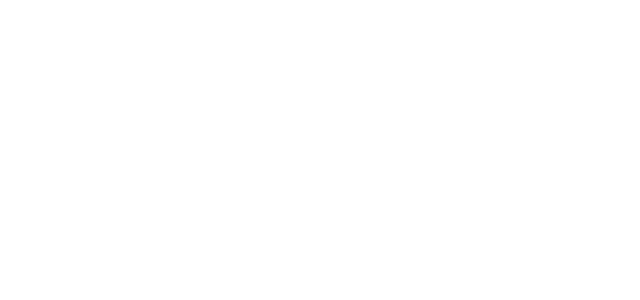
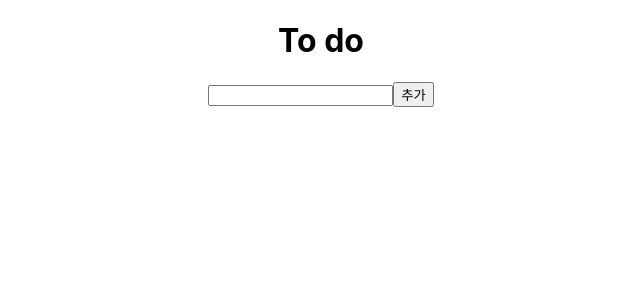
Before and after one commit to summermong/ts-onebite, a React (Create React App) app in the folder sec11/: page / in a window 1280 px wide. Shown: the top 300 px of the page, without its empty margins (319-959 px from the left). Built offline with nearby package versions, Linux system fonts and the light colour scheme.

Commit message:
FEAT: 상태관리와 props 1

```diff
--- a/sec11/src/App.tsx
+++ b/sec11/src/App.tsx
@@ -1,7 +1,43 @@
 import './App.css';
+import { useState, useRef, useEffect } from 'react';
+import Editor from './components/Editor';
+
+interface Todo {
+  id: number;
+  content: string;
+}
 
 function App() {
-  return <div className="App"></div>;
+  // setText는 제네릭 함수
+  // useState에 아무것도 안 넣으면 undefined로 추론됨
+  // 넣을 게 없으면 useState<string>() 이런 식으로 정해줘야 함
+  // 그래서 초기값을 넣는 게 더 낫다
+
+  const [todos, setTodos] = useState<Todo[]>([]);
+
+  const idRef = useRef(0);
+
+  const onClickAdd = (text: string) => {
+    setTodos([
+      ...todos,
+      {
+        id: idRef.current++,
+        content: text,
+      },
+    ]);
+  };
+
+  useEffect(() => {
+    console.log(todos);
+  }, [todos]);
+
+  return (
+    <div className="App">
+      <h1>To do</h1>
+      <Editor onClickAdd={onClickAdd} />
+      {/*<div>child</div>*/}
+    </div>
+  );
 }
 
 export default App;
--- /dev/null
+++ b/sec11/src/components/Editor.tsx
@@ -0,0 +1,26 @@
+import { ReactElement, useState } from 'react';
+
+interface Props {
+  onClickAdd: (text: string) => void;
+  // children: ReactElement;
+}
+
+export default function Editor(props: Props) {
+  const [text, setText] = useState('');
+
+  const onChangeInput = (e: React.ChangeEvent<HTMLInputElement>) => {
+    setText(e.target.value);
+  };
+
+  const onClickButton = () => {
+    props.onClickAdd(text);
+    setText('');
+  };
+
+  return (
+    <div>
+      <input value={text} onChange={onChangeInput} />
+      <button onClick={onClickButton}>추가</button>
+    </div>
+  );
+}
```
